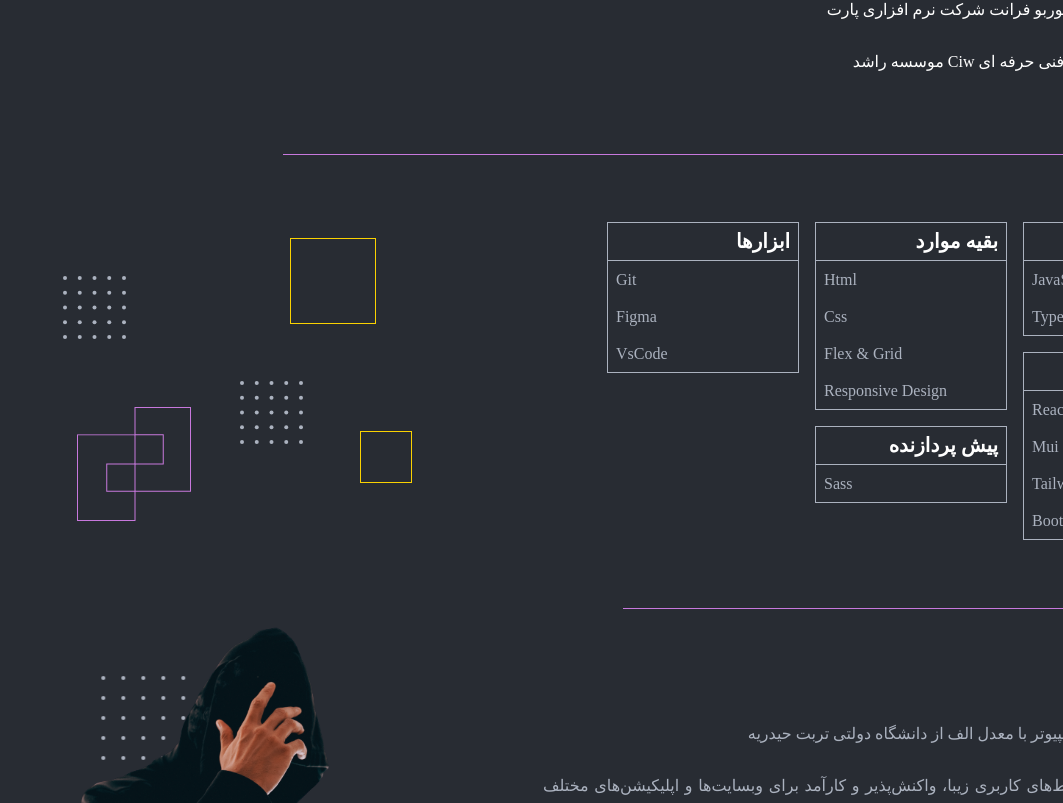
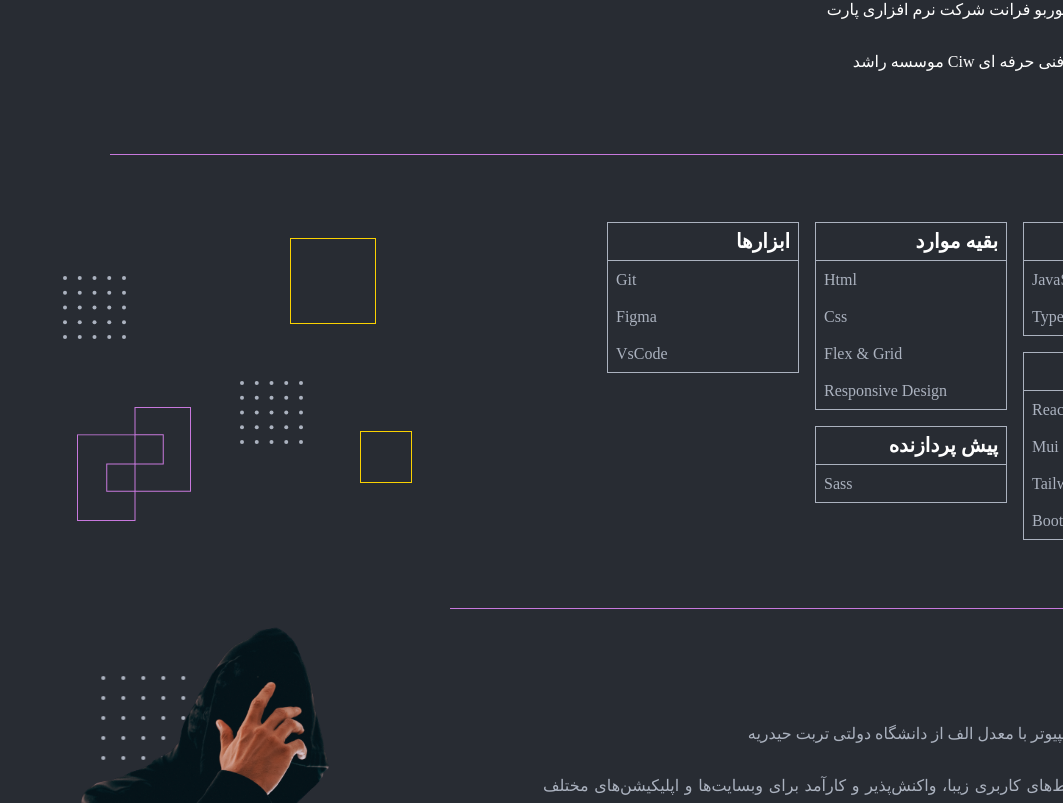
Before and after one commit to rezagholami1998/Template, a React (Vite) app: page /RezaGholami in a window 1280 px wide. Shown: the part 1157-1960 px from the top of the page, without its empty margins (217-1280 px from the left). Built offline with nearby package versions, Linux system fonts and the light colour scheme; a web font is replaced by a local one.

Commit message:
change : use Heading component

```diff
--- a/src/components/ForCvTemplate/AboutMe.tsx
+++ b/src/components/ForCvTemplate/AboutMe.tsx
@@ -1,3 +1,4 @@
+import Heading from "./Heading";
 import Boy2 from "@/assets/images/Boy2.png";
 import Dots from "@/assets/images/Dots.svg";
 import Dots2 from "@/assets/images/Dots2.svg";
@@ -5,45 +6,11 @@ import { Typography, Box, Grid } from "@mui/material";
 const AboutMe = () => {
   return (
     <>
-      <Box
-        id="aboutMe"
-        sx={{ display: "flex", alignItems: "center", gap: "16px" }}
-      >
-        <Typography
-          variant="h5"
-          component="h3"
-          sx={{
-            fontSize: "1.5rem",
-            fontWeight: "500",
-            color: "#fff",
-            textWrap: "nowrap",
-          }}
-        >
-          <Typography
-            component="span"
-            sx={{
-              height: "28px",
-              color: "#C778DD",
-              fontSize: "1.5rem",
-              fontWeight: "bold",
-            }}
-          >
-            #&nbsp;
-          </Typography>
-          درباره من
-        </Typography>
-        <Box
-          sx={{
-            width: { xs: "100%", sm: "40%" },
-            height: "1px",
-            background: "#C778DD",
-          }}
-        ></Box>
-      </Box>
+      <Heading title="درباره من" borderWidth="55%" id="aboutMe" />
       <Grid
         container
         sx={{
-          p: { xs: "50px 0", md: " 0 0 50px" },
+          p: { xs: "50px 0", md: "0" },
           justifyContent: "space-evenly",
           alignItems: "center",
           position: "relative",
--- a/src/components/ForCvTemplate/Certificate.tsx
+++ b/src/components/ForCvTemplate/Certificate.tsx
@@ -1,13 +1,8 @@
-import {
-  List,
-  Box,
-  Typography,
-  ListItemIcon,
-  ListItemText,
-} from "@mui/material";
+import Heading from "./Heading";
 import { motion } from "framer-motion";
 import TickIcon from "../../assets/images/Tick.svg";
 import { useInView } from "react-intersection-observer";
+import { List, Box, ListItemIcon, ListItemText } from "@mui/material";
 const certificateItem = [
   "کارشناسی مهندسی کامپیوتر دانشگاه دولتی تربت حیدریه",
   "سرتیفیکیت کالج توربو فرانت شرکت نرم افزاری پارت",
@@ -20,33 +15,7 @@ const Certificate = () => {
   });
   return (
     <>
-      <Box sx={{ display: "flex", alignItems: "center", gap: "16px" }}>
-        <Typography
-          variant="h5"
-          component="h3"
-          id="certificates"
-          sx={{
-            color: "#fff",
-            fontWeight: "500",
-            textWrap: "nowrap",
-            fontSize: "1.5rem",
-          }}
-        >
-          <Typography
-            component="span"
-            sx={{
-              height: "28px",
-              color: "#C778DD",
-              fontSize: "1.5rem",
-              fontWeight: "bold",
-            }}
-          >
-            #&nbsp;
-          </Typography>
-          گواهینامه ها
-        </Typography>
-        <Box sx={{ width: "100%", height: "1px", background: "#C778DD" }}></Box>
-      </Box>
+      <Heading title="گواهینامه ها" borderWidth="100%" id="certificates" />
       <Box
         ref={ref}
         sx={{
--- a/src/components/ForCvTemplate/Skills.tsx
+++ b/src/components/ForCvTemplate/Skills.tsx
@@ -1,43 +1,10 @@
+import Heading from "./Heading";
 import { Typography, Box, Grid } from "@mui/material";
 import GroupShape from "@/assets/images/Group-shape.svg";
 const Skills = () => {
   return (
     <>
-      <Box
-        id="skills"
-        sx={{ display: "flex", alignItems: "center", gap: "16px" }}
-      >
-        <Typography
-          variant="h5"
-          component="h3"
-          sx={{
-            color: "#fff",
-            fontWeight: "500",
-            textWrap: "nowrap",
-            fontSize: "1.5rem",
-          }}
-        >
-          <Typography
-            component="span"
-            sx={{
-              height: "28px",
-              color: "#C778DD",
-              fontSize: "1.5rem",
-              fontWeight: "bold",
-            }}
-          >
-            #&nbsp;
-          </Typography>
-          مهارت ها
-        </Typography>
-        <Box
-          sx={{
-            width: { xs: "100%", sm: "70%" },
-            height: "1px",
-            background: "#C778DD",
-          }}
-        ></Box>
-      </Box>
+      <Heading title="مهارت ها" borderWidth="85%" id="skills" />
       <Grid
         container
         sx={{
```
